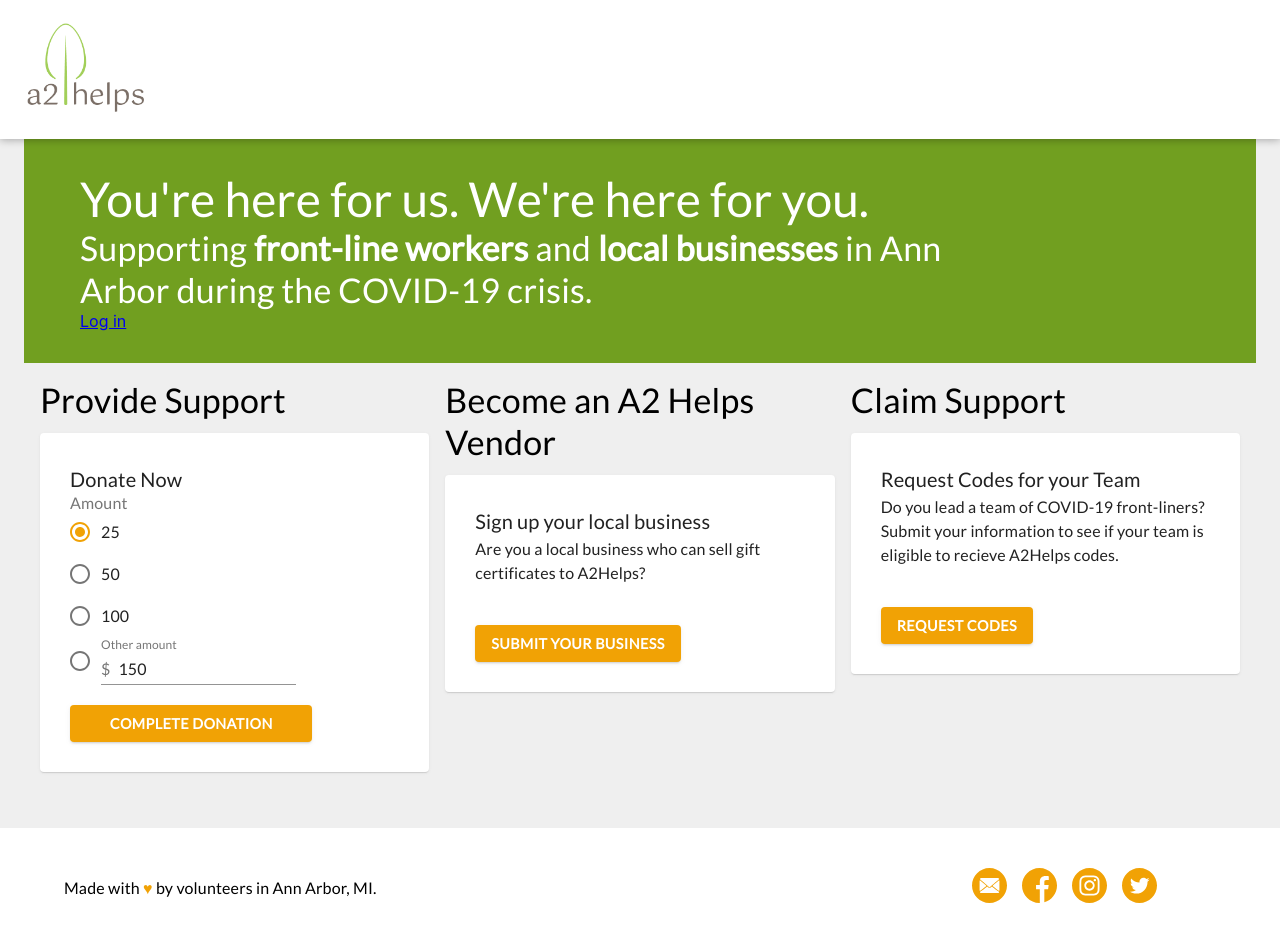
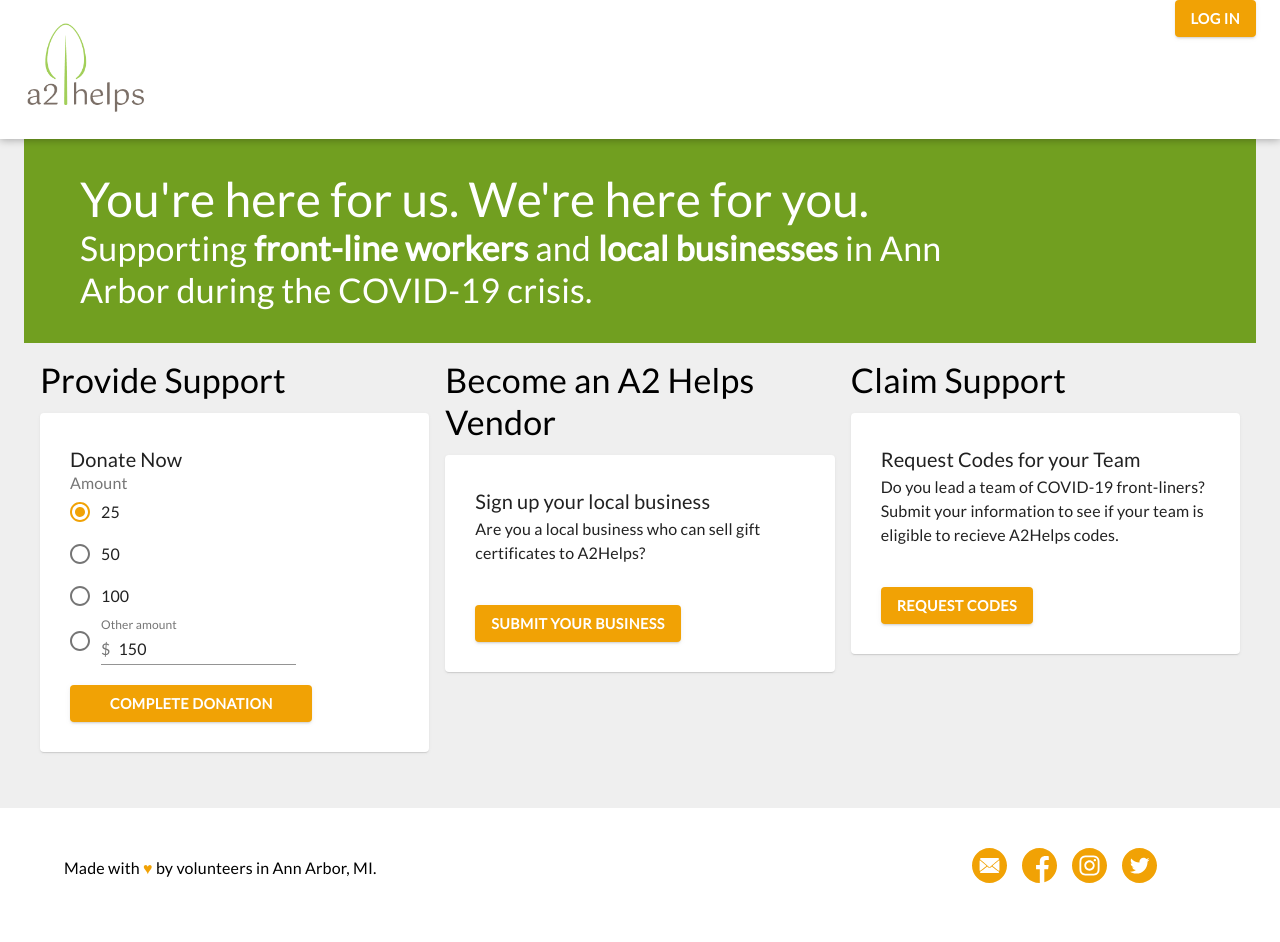
Before and after one commit to A2Helps/a2-helps-web, a React (Create React App) app: page / in a window 1280 px wide. Shown: the top 942 px of the page. Built offline with nearby package versions, Linux system fonts and the light colour scheme; no server answers.

Commit message:
Add Login/Out button to page banner

```diff
--- /dev/null
+++ b/src/components/auth/LogInOutButton/index.js
@@ -0,0 +1,53 @@
+import React from 'react';
+import { makeStyles, withTheme } from '@material-ui/core/styles';
+import Button from '@material-ui/core/Button';
+import { withFirebase } from '../Firebase';
+import { AuthUserContext } from '../Session';
+import {
+  Link,
+  useRouteMatch,
+} from "react-router-dom";
+import { LOGIN } from '../../../util/routes';
+
+
+const useStyles = makeStyles(theme => ({
+  root: {
+    float: 'right',
+  },
+  buttonLink: {
+    'text-decoration': 'none',
+    color: 'white',
+  },
+}));
+
+const LogInOutButton = ({ firebase }) => {
+  const classes = useStyles();
+  const { isExact: loginRoute = false } = { ...useRouteMatch(LOGIN) };
+
+  return (
+    <AuthUserContext.Consumer>
+      {({ authUser, isAuthenticated }) => {
+        return (isAuthenticated && authUser) ?
+          <Button
+            className={classes.root}
+            variant="contained"
+            color="secondary"
+            onClick={firebase.doLogout}
+          >
+            Sign Out
+          </Button> :
+          loginRoute ?
+            '' :
+            <Button
+              className={classes.root}
+              variant="contained"
+              color="secondary"
+            >
+              <Link to={LOGIN} className={classes.buttonLink}>Log in</Link>
+            </Button>
+      }}
+    </AuthUserContext.Consumer>
+  )
+};
+
+export default withFirebase(LogInOutButton);
--- a/src/components/auth/SignOutButton/index.js
+++ /dev/null
@@ -1,10 +0,0 @@
-import React from 'react';
-import { withFirebase } from '../Firebase';
-
-const SignOutButton = ({ firebase }) => (
-  <button type="button" onClick={firebase.doLogout}>
-    Sign Out
-  </button>
-);
-
-export default withFirebase(SignOutButton);
--- a/src/components/banner/index.js
+++ b/src/components/banner/index.js
@@ -1,12 +1,10 @@
 import React from 'react';
-import { makeStyles } from '@material-ui/core/styles';
+import { makeStyles, withTheme } from '@material-ui/core/styles';
 import Grid from '@material-ui/core/Grid';
-import Typography from '@material-ui/core/Typography';
 import Container from '@material-ui/core/Container';
-import {
-  Link,
-} from "react-router-dom";
-import { HOME, LOGIN } from '../../util/routes';
+import { Link } from "react-router-dom";
+import { HOME } from '../../util/routes';
+import LogInOutButton from '../auth/LogInOutButton';
 
 const useStyles = makeStyles(theme => ({
   root: {
@@ -22,10 +20,7 @@ const useStyles = makeStyles(theme => ({
     paddingTop: 20,
     paddingBottom: 20,
   },
-
 }));
-
-
 
 export default function Banner() {
   const classes = useStyles();
@@ -42,6 +37,9 @@ export default function Banner() {
               <img className={classes.img} src="logo_fullColor_transparentBG.png" alt="A2Cares" />
             </Link>
           </Grid>
+          <Grid item xs>
+            <LogInOutButton />
+          </Grid>
         </Grid>
       </Container>
     </div>
--- a/src/components/home-hero/index.js
+++ b/src/components/home-hero/index.js
@@ -3,10 +3,6 @@ import { makeStyles } from '@material-ui/core/styles';
 import Grid from '@material-ui/core/Grid';
 import Typography from '@material-ui/core/Typography';
 import Container from '@material-ui/core/Container';
-import { HOME, LOGIN } from '../../util/routes';
-import {
-  Link,
-} from "react-router-dom";
 
 const useStyles = makeStyles(theme => ({
   root: {
@@ -23,10 +19,6 @@ const useStyles = makeStyles(theme => ({
     paddingBottom: 16,
   },
 }));
-
-const LogIn = () => (
-  <Link to={LOGIN}>Log in</Link>
-);
 
 export default function HomeHero() {
   const classes = useStyles();
@@ -45,7 +37,6 @@ export default function HomeHero() {
             <Typography variant="h4" color="inherit">
               Supporting <strong>front-line workers</strong> and <strong>local businesses</strong> in Ann Arbor during the COVID-19 crisis.
             </Typography>
-            <LogIn />
           </Grid>
         </Grid>
       </Container>
--- a/src/pages/admin.js
+++ b/src/pages/admin.js
@@ -7,8 +7,7 @@ import Donate from '../components/donate';
 import RequestCodes from '../components/request-codes';
 import BusinessSignUp from '../components/business-sign-up';
 import Footer from '../components/footer';
-import { AuthUserContext, withUserExists } from '../components/auth/Session';
-import SignOutButton from '../components/auth/SignOutButton';
+import { withUserExists } from '../components/auth/Session';
 
 const useStyles = makeStyles(theme => ({
   root: {
@@ -26,13 +25,6 @@ const useStyles = makeStyles(theme => ({
   },
 }));
 
-const LogOut = ({ user }) => (
-  <div>
-    {`Logged in as ${user}`}
-    <SignOutButton />
-  </div>
-);
-
 function AdminPage() {
   const styles = useStyles();
   return (
@@ -48,11 +40,6 @@ function AdminPage() {
           <RequestCodes />
           <BusinessSignUp />
         </Grid>
-        <div>
-          <AuthUserContext.Consumer>
-            {({ authUser }) => authUser ? <LogOut user={authUser.email} /> : ''}
-          </AuthUserContext.Consumer>
-        </div>
       </Container>
       <div className={styles.spacer} />
       <Footer />
```
